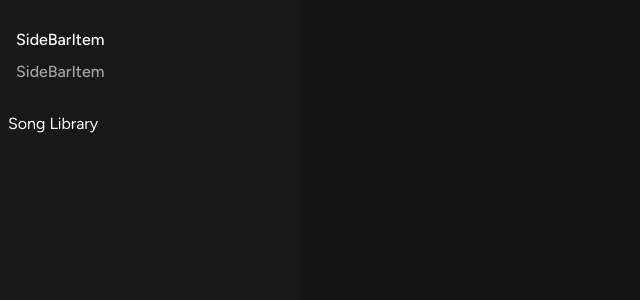
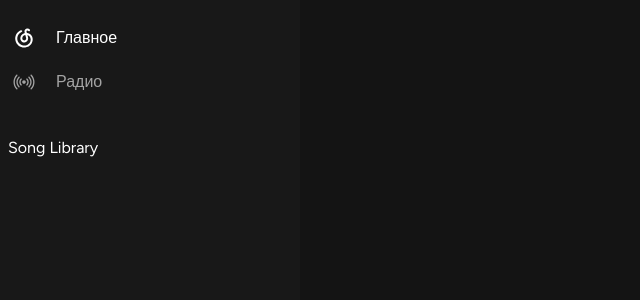
Before and after one commit to Loader9011/yandex-music-clone, a Next.js app: page / in a window 1280 px wide. Shown: the top 300 px of the page, without its empty margins (0-640 px from the left). Built offline with nearby package versions, Linux system fonts and the light colour scheme.

Commit message:
modyfied sidebar items with icons

```diff
--- a/components/Sidebar.tsx
+++ b/components/Sidebar.tsx
@@ -3,7 +3,6 @@
 import { usePathname } from "next/navigation";
 import { useMemo } from "react";
 import { RiNeteaseCloudMusicLine  } from "react-icons/ri"
-import { BiSearch } from "react-icons/bi"
 import { IoIosRadio } from "react-icons/io";
 import Box from "./Box";
 import SidebarItem from "./SidebarItem";
@@ -42,27 +41,29 @@ const routes = useMemo(() => [
             bg-[#181818]
             h-full
             w-[300px]
-            p-2
             "
             >
+
                 <Box>
                     <div className="
                     felx
                     flex-col
                     gap-y-4
-                    px-2
                     py-4
                     ">
                         {routes.map((item) => (
                             <SidebarItem
-                            className=""
+                            className="
+                            px-2
+                            py-2.5
+                            hover:bg-[#4E4E4E]"
                             key={item.label}
                             {...item}
                             />
                         ))}
                     </div>
                 </Box>
-                <Box className="overflow-y-auto h-full">
+                <Box className="p-2 overflow-y-auto h-full">
                     Song Library
                 </Box>
             </div>
--- a/components/SidebarItem.tsx
+++ b/components/SidebarItem.tsx
@@ -12,7 +12,7 @@ interface SidebarItemProps{
 }
 
 const SidebarItem: React.FC<SidebarItemProps> = ({
-    icon,
+    icon: Icon,
     label,
     active,
     href,
@@ -35,7 +35,8 @@ const SidebarItem: React.FC<SidebarItemProps> = ({
         transition
         text-neutral-400
         py-1`, active && "text-white", className)}>
-            SideBarItem
+            <Icon className="mx-1" size={24}/>
+            {label}
         </Link>
     )
 }
```
